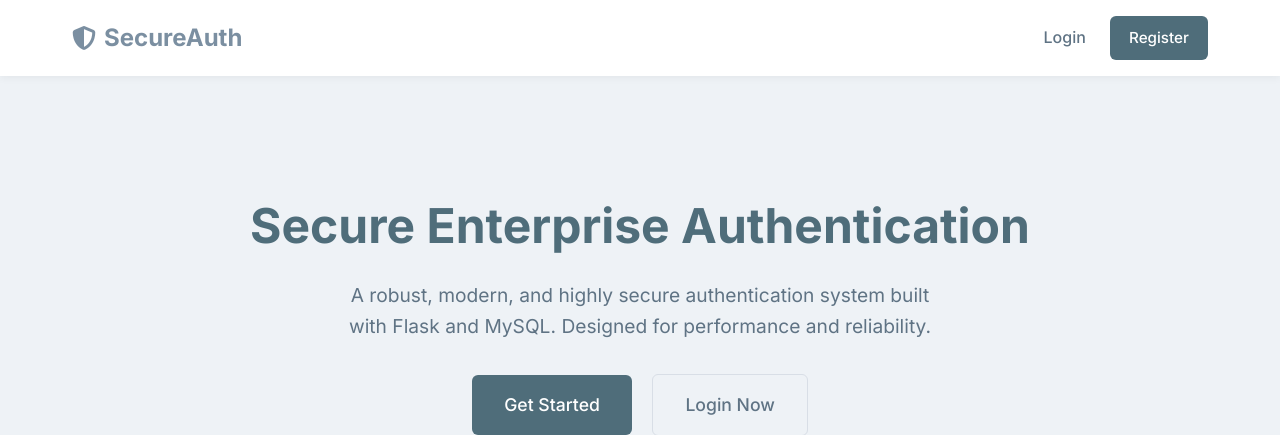
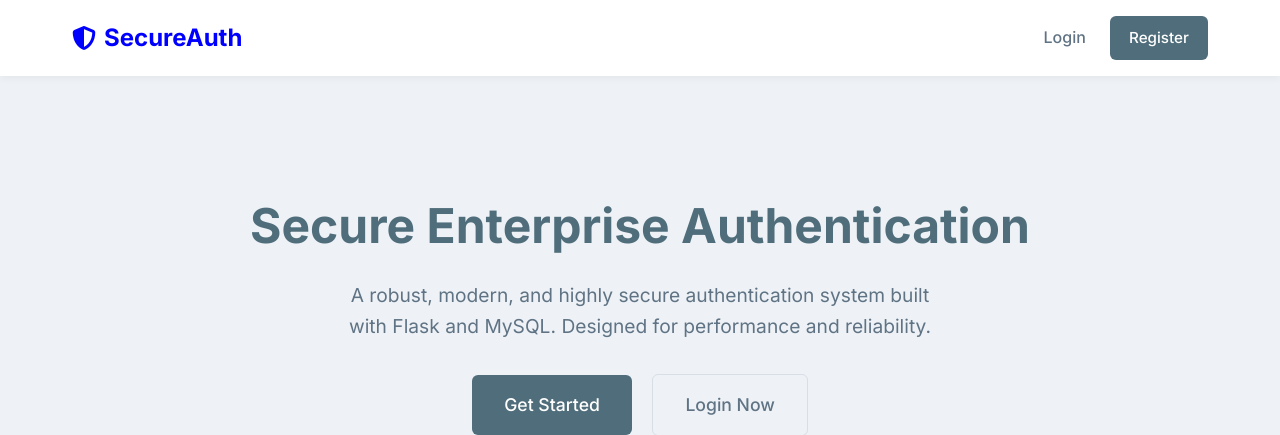
Before and after one commit to SaiTeja4569/Registration-Page, a Flask app: page / in a window 1280 px wide, with the pointer over the restyled element. Shown: the top 435 px of the page. Run offline with Flask 3, Linux system fonts and the light colour scheme; some libraries are stand-ins or nearby versions.

Commit message:
Blue Color added on Hover

```diff
--- a/static/css/style.css
+++ b/static/css/style.css
@@ -60,7 +60,7 @@ a {
 }
 
 a:hover {
-    color: var(--accent-color);
+    color: blue;
 }
 
 /* Navbar */
```
